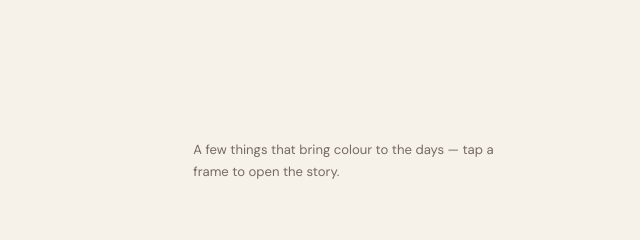
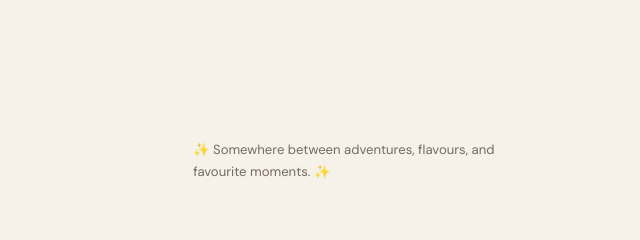
Before and after one commit to srideeksha5/portfolio, a plain HTML site: page index.html in a window 1280 px wide. Shown: the part 6080-6320 px from the top of the page, 640-1280 px from the left. Drawn offline with nearby package versions, Linux system fonts and the light colour scheme; grey boxes are pictures that could not be loaded.

Commit message:
Update hobbies section subtitle

```diff
--- a/index.html
+++ b/index.html
@@ -523,10 +523,7 @@
           Life beyond<br>the <em>screen.</em>
         </h2>
 
-        <p>
-          A few things that bring colour to the days —
-          tap a frame to open the story.
-        </p>
+        <p>✨ Somewhere between adventures, flavours, and favourite moments. ✨</p>
       </div>
 
 
```
